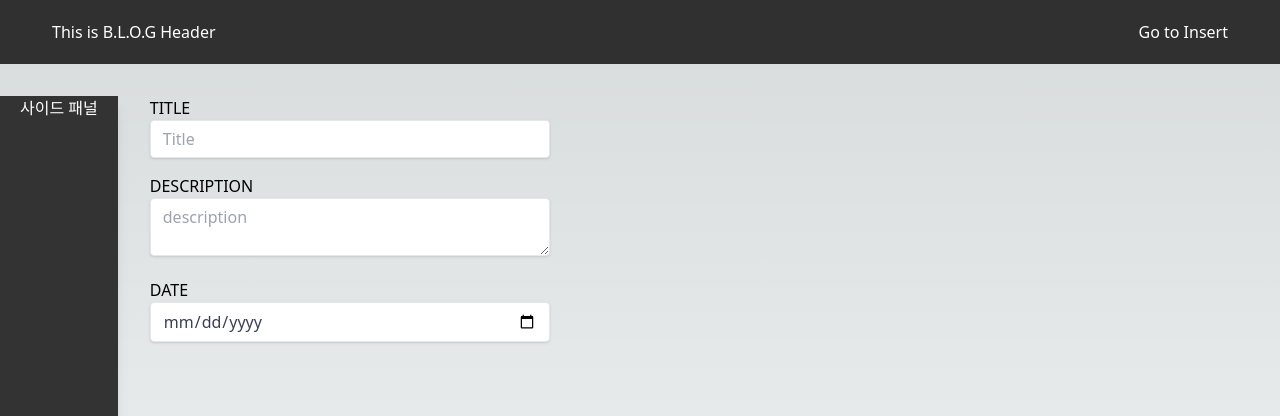
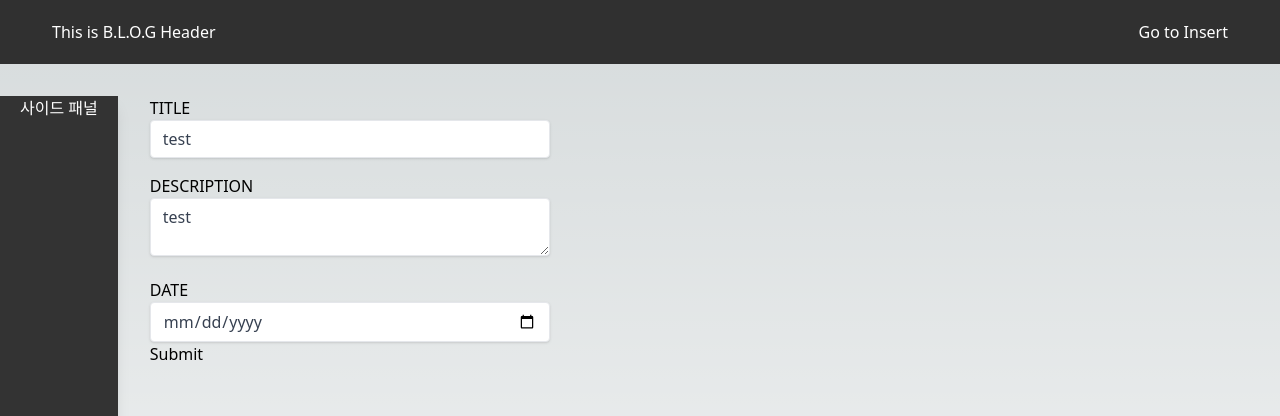
Before and after one commit to SangHwi-Back/backlog-workspace, a Next.js app in the folder apps/backlog/: page /insert in a window 1280 px wide. Shown: the top 416 px of the page. Built offline with nearby package versions, Linux system fonts and the light colour scheme.

Commit message:
Add Insert Function
- Data seems strange

```diff
--- a/apps/backlog/src/pages/TableBody.tsx
+++ b/apps/backlog/src/pages/TableBody.tsx
@@ -4,10 +4,11 @@ import { type TestData } from "@/pages/data";
 import Link from "next/link";
 
 export default function TableBody({data}: { data: TestData }) {
+    const className: string = 'text-center border-r-2 border-gray-500';
     return (
         <tr key={data.key} className={'border'}>
-            <td className={'text-center border-r-2 border-gray-500'}>{data.key}</td>
-            <td className={'text-center border-r-2 border-gray-500'}><Link href={`detail/${data.key}`}> {data.title} </Link></td>
+            <td className={className}>{data.key}</td>
+            <td className={className}><Link href={`detail/${data.key}`}> {data.title} </Link></td>
             <td className={'text-center'}>{data.date.toDateString()}</td>
         </tr>
     )
--- a/apps/backlog/src/pages/insert/index.tsx
+++ b/apps/backlog/src/pages/insert/index.tsx
@@ -1,11 +1,35 @@
 import CommonInput from "@/components/CommonInput";
+import {TestData, TESTDATA} from "@/pages/data";
+import {FormEvent, useRef} from "react";
+import {useRouter} from "next/navigation";
 
 export default function Index() {
+    const formRef = useRef<HTMLFormElement>(null);
+    const router = useRouter();
+
+    function insertTestData(event: FormEvent<HTMLFormElement>) {
+        event.preventDefault();
+
+        const title = formRef.current?.elements.namedItem('title')?.toString() ?? "";
+        const description = formRef.current?.elements.namedItem('description')?.toString() ?? "";
+        const dateString = formRef.current?.elements.namedItem('date')?.toString();
+
+        let data: TestData = {
+            key: TESTDATA.length,
+            title: title,
+            description: description,
+            date: dateString ? new Date(dateString) : new Date()
+        };
+
+        TESTDATA.push(data);
+        router.push('/');
+    }
+
     return (
-        <div className={'w-[400px]'}>
+        <form onSubmit={insertTestData} className={'w-[400px]'} ref={formRef}>
             <label htmlFor="title">TITLE</label>
             <p className={'mb-4'}>
-                <CommonInput type={'text'} placeholder={'Title'} name={'title'} id={'title'}/>
+                <CommonInput type={'text'} placeholder={'Title'} name={'title'} id={'title'} value={'test'}/>
             </p>
             <label htmlFor="description">DESCRIPTION</label>
             <p className={'mb-4'}>
@@ -13,12 +37,15 @@ export default function Index() {
                     className={'shadow appearance-none border rounded w-full py-2 px-3 text-gray-700 leading-tight focus:outline-none focus:shadow-outline'}
                     id={'description'}
                     name={'description'}
-                    placeholder={'description'}/>
+                    placeholder={'description'}
+                    value={'test'}
+                />
             </p>
             <label htmlFor="date">DATE</label>
             <p>
                 <CommonInput type={'date'} placeholder={'DATE'} name={'date'} id={'date'}/>
             </p>
-        </div>
+            <button type={'submit'}>Submit</button>
+        </form>
     )
 }
```
